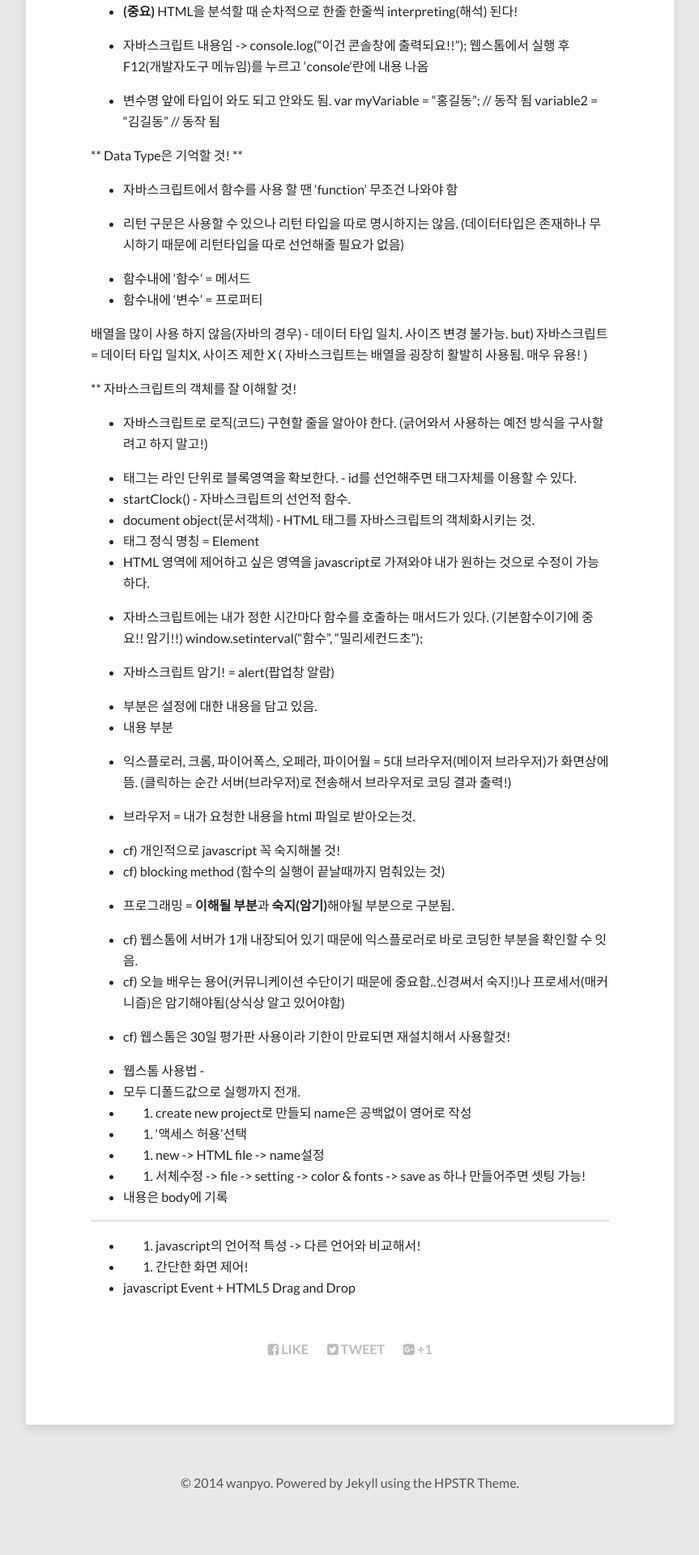
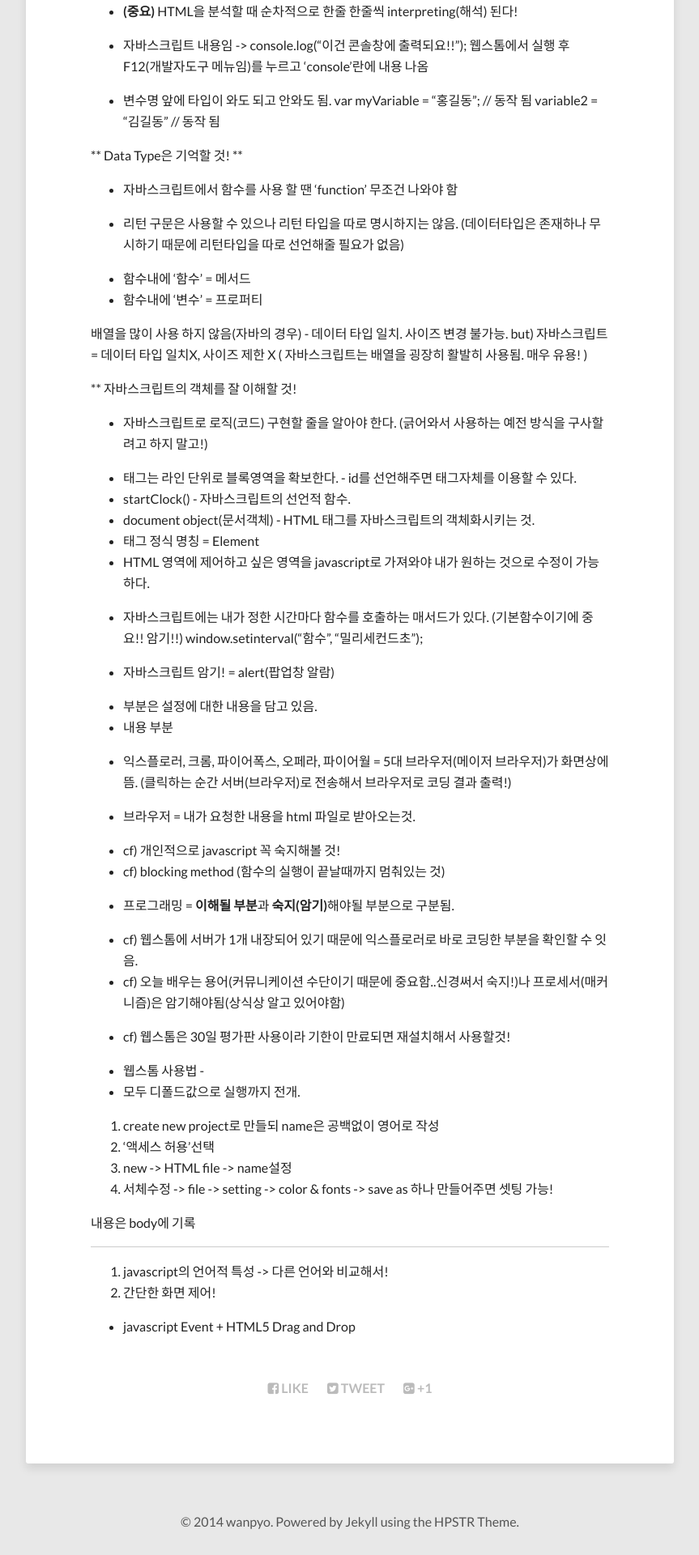
Before and after one commit to wanpyo90/hongblog, a Jekyll site: the page built from web_1.md, in a window 1280 px wide. Shown: the part 3418-5338 px from the top of the page at 81% size, without its empty margins (208-1071 px from the left). Built offline with Jekyll 4.4.1, drawn with Linux system fonts in a browser that asks for light colours; nearby versions of some CDN libraries; before the commit the page ends 5290 px from its top, so only the background shows below that.

Commit message:
20141108

```diff
--- a/web_1.md
+++ b/web_1.md
@@ -174,14 +174,17 @@ but) 자바스크립트 = 데이터 타입 일치X, 사이즈 제한 X
 
 - 웹스톰 사용법 -
 * 모두 디폴드값으로 실행까지 전개.
-* 1. create new project로 만들되 name은 공백없이 영어로 작성
-* 2. '액세스 허용'선택
-* 3. new -> HTML file -> name설정
-* 4. 서체수정 -> file -> setting -> color & fonts -> save as 하나 만들어주면 셋팅 가능!
-* 내용은 body에 기록
+
+1. create new project로 만들되 name은 공백없이 영어로 작성
+2. '액세스 허용'선택
+3. new -> HTML file -> name설정
+4. 서체수정 -> file -> setting -> color & fonts -> save as 하나 만들어주면 셋팅 가능!
+
+내용은 body에 기록
 
 ---
-* 1. javascript의 언어적 특성 -> 다른 언어와 비교해서!
-* 2. 간단한 화면 제어!
+
+1. javascript의 언어적 특성 -> 다른 언어와 비교해서!
+2. 간단한 화면 제어!
 
 * javascript Event + HTML5 Drag and Drop
```
